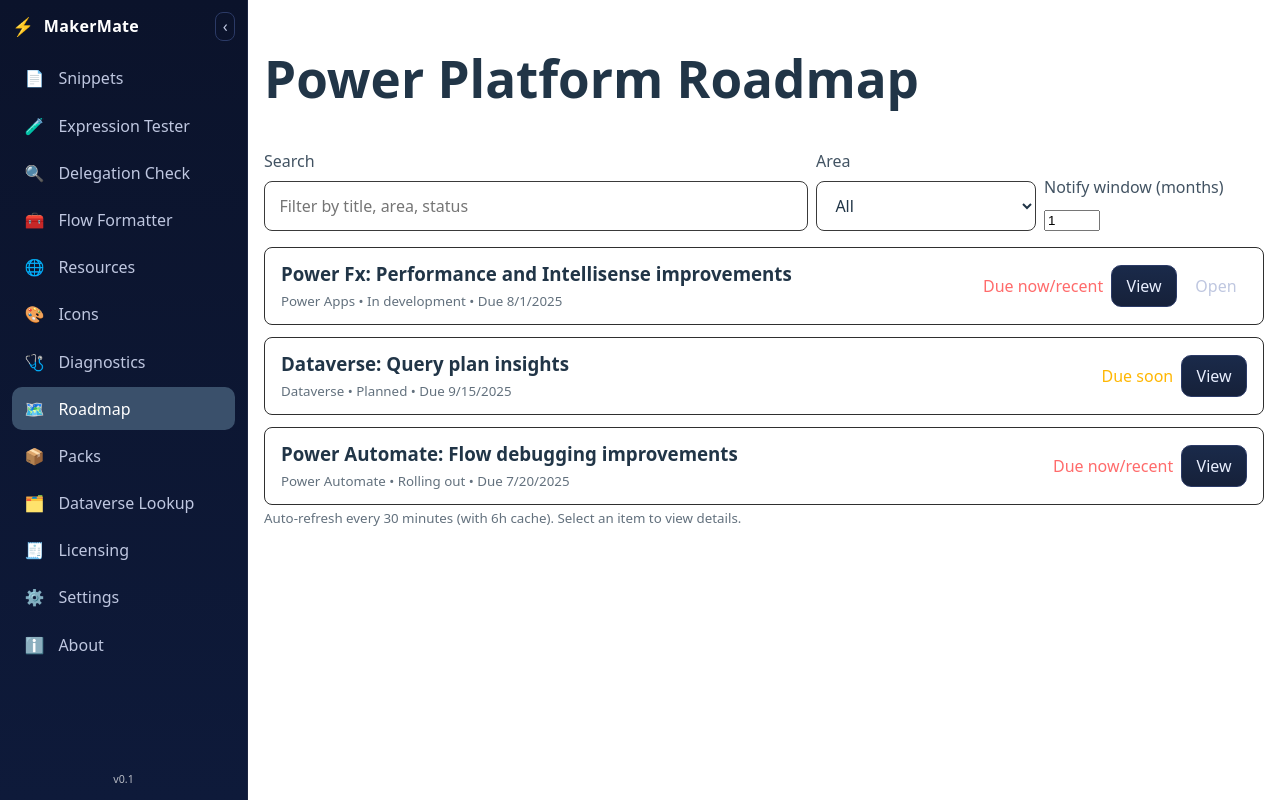
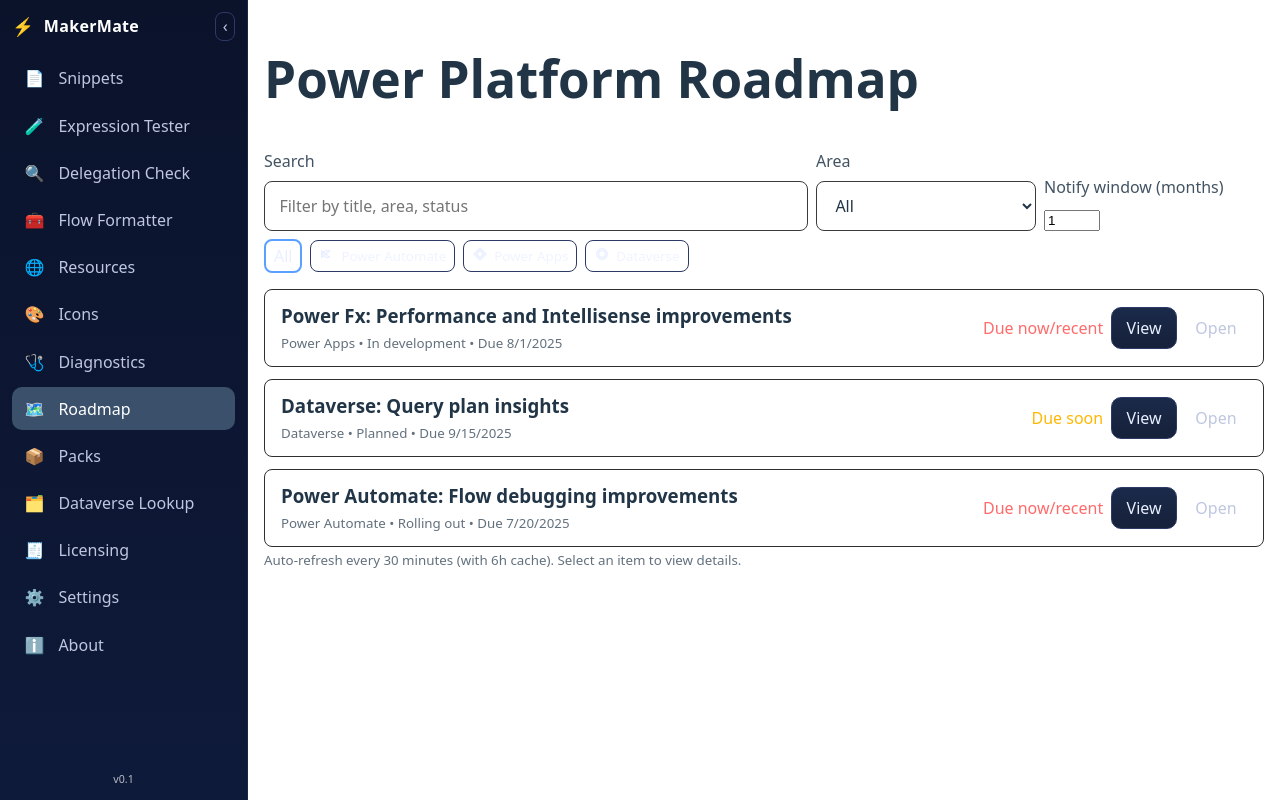
Before and after one commit to eek2020/PowerPlatformCompanion, a React (Vite) app in the folder web/: page /roadmap in a window 1280 px wide. Built offline with nearby package versions, Linux system fonts and the light colour scheme.

Commit message:
roadmap: add component icon filters (Automate/Apps/Dataverse), compute deep links per item; improve modal readability and description support

```diff
--- a/web/src/pages/RoadmapPage.tsx
+++ b/web/src/pages/RoadmapPage.tsx
@@ -7,6 +7,7 @@ export type RoadmapItem = {
   status: 'Planned' | 'Rolling out' | 'Launched' | 'In development'
   due: string // ISO date
   link?: string
+  description?: string
 }
 
 // View model used after filtering/mapping where `due` becomes a Date and we add flags
@@ -62,8 +63,8 @@ export default function RoadmapPage() {
         if (active && !raw) {
           setError('Using embedded examples (failed to load roadmap).')
           applyData([
-            { id: 'rm1', title: 'Power Fx improvements', area: 'Power Apps', status: 'In development', due: new Date().toISOString(), link: 'https://roadmap.microsoft.com' },
-            { id: 'rm2', title: 'Dataverse performance', area: 'Dataverse', status: 'Planned', due: new Date(new Date().setMonth(new Date().getMonth()+1)).toISOString() }
+            { id: 'rm1', title: 'Power Fx improvements', area: 'Power Apps', status: 'In development', due: new Date().toISOString(), link: 'https://roadmap.microsoft.com', description: 'Enhancements to Power Fx functions, performance, and editor experience.' },
+            { id: 'rm2', title: 'Dataverse performance', area: 'Dataverse', status: 'Planned', due: new Date(new Date().setMonth(new Date().getMonth()+1)).toISOString(), description: 'Query optimisations and improved concurrency for high-throughput apps.' }
           ])
         }
       }
@@ -114,6 +115,50 @@ export default function RoadmapPage() {
 
   const areas = useMemo(() => Array.from(new Set((items ?? []).map(i => i.area))), [items])
 
+  // Simple icon svgs
+  const svgAutomate = '<svg width="16" height="16" viewBox="0 0 24 24" fill="none" stroke="#e9efff" stroke-width="2" stroke-linecap="round" stroke-linejoin="round" xmlns="http://www.w3.org/2000/svg"><path d="M4 7l6 5-6 5V7z"/><path d="M10 7h6l-6 5 6 5h-6l-6-5 6-5z" fill="none" /></svg>'
+  const svgApps = '<svg width="16" height="16" viewBox="0 0 24 24" fill="none" stroke="#e9efff" stroke-width="2" stroke-linecap="round" stroke-linejoin="round" xmlns="http://www.w3.org/2000/svg"><polygon points="12 3 21 12 12 21 3 12 12 3" fill="none"/><polygon points="12 6.5 17.5 12 12 17.5 6.5 12 12 6.5" /></svg>'
+  const svgDataverse = '<svg width="16" height="16" viewBox="0 0 24 24" xmlns="http://www.w3.org/2000/svg" fill="none" stroke="#e9efff" stroke-width="2" stroke-linecap="round" stroke-linejoin="round"><path d="M4 12c0-4.418 3.582-8 8-8s8 3.582 8 8-3.582 8-8 8-8-3.582-8-8z"/><path d="M7 12a5 5 0 0010 0 5 5 0 00-10 0z"/></svg>'
+
+  // Compute deep link: prefer provided `link`; otherwise fallback to search
+  const computeLink = (it: { title: string; area: string; link?: string }) => {
+    if (it.link && it.link.trim()) return it.link
+    const q = encodeURIComponent(`${it.title} ${it.area}`)
+    // Fallback search to Microsoft Roadmap filtered by query
+    return `https://roadmap.microsoft.com/?search=${q}`
+  }
+
+  // Lightweight modal for details
+  const RoadmapModal = ({ item, onClose }: { item: RoadmapVM; onClose: () => void }) => {
+    useEffect(() => {
+      const onKey = (e: KeyboardEvent) => { if (e.key === 'Escape') onClose() }
+      window.addEventListener('keydown', onKey)
+      return () => window.removeEventListener('keydown', onKey)
+    }, [onClose])
+    return (
+      <div aria-hidden={false} role="dialog" aria-modal="true" aria-labelledby="rm-modal-title"
+           onClick={(e) => { if (e.currentTarget === e.target) onClose() }}
+           style={{ position: 'fixed', inset: 0, background: 'rgba(0,0,0,0.45)', display: 'grid', placeItems: 'center', zIndex: 999 }}>
+        <div style={{ background: 'var(--mm-surface, #0e1a3a)', color: '#e9efff', lineHeight: 1.5, border: '1px solid #2f2f2f', borderRadius: 10, width: 'min(720px, 92vw)', maxHeight: '85vh', overflowY: 'auto', boxShadow: '0 20px 60px rgba(0,0,0,0.5)' }}>
+          <header style={{ display: 'flex', justifyContent: 'space-between', alignItems: 'center', gap: 8, padding: '0.9rem 1rem', borderBottom: '1px solid #2f2f2f' }}>
+            <h2 id="rm-modal-title" style={{ margin: 0, color: '#fff' }}>{item.title}</h2>
+            <div style={{ display: 'flex', gap: 8 }}>
+              <a className="nav__item" href={computeLink(item)} target="_blank" rel="noreferrer">Open</a>
+              <button onClick={onClose}>Close</button>
+            </div>
+          </header>
+          <div style={{ padding: '0.9rem 1rem' }}>
+            <p style={{ opacity: 0.85, margin: '0 0 6px' }}>Area: <strong>{item.area}</strong></p>
+            <p style={{ opacity: 0.85, margin: '0 0 6px' }}>Status: <strong>{item.status}</strong></p>
+            <p style={{ opacity: 0.85, margin: 0 }}>Due: <strong>{new Date(item.due).toLocaleDateString()}</strong></p>
+            <hr style={{ borderColor: '#2f2f2f', margin: '0.9rem 0' }} />
+            <p style={{ margin: 0, opacity: 0.95 }}>{item.description || 'No additional details provided.'}</p>
+          </div>
+        </div>
+      </div>
+    )
+  }
+
   return (
     <main className="container">
       <h1>Power Platform Roadmap</h1>
@@ -135,6 +180,22 @@ export default function RoadmapPage() {
           <input id="rm-window" type="number" min={0} max={12} value={notifyMonths} onChange={e => setNotifyMonths(Number(e.target.value))} />
         </div>
       </div>
+      {/* Icon filters for common areas */}
+      <div style={{ display: 'flex', gap: '0.5rem', alignItems: 'center', marginTop: '0.5rem', flexWrap: 'wrap' }}>
+        <button aria-pressed={area===''} onClick={() => setArea('')} style={{ display: 'flex', alignItems: 'center', gap: 6, border: area==='' ? '2px solid #5aa0ff' : '1px solid #2b3a66', borderRadius: 8, padding: '4px 8px', background: 'transparent' }}>All</button>
+        <button aria-label="Filter: Power Automate" aria-pressed={area==='Power Automate'} onClick={() => setArea('Power Automate')} style={{ display: 'flex', alignItems: 'center', gap: 6, border: area==='Power Automate' ? '2px solid #5aa0ff' : '1px solid #2b3a66', borderRadius: 8, padding: '4px 8px', background: 'transparent' }}>
+          <span dangerouslySetInnerHTML={{ __html: svgAutomate }} />
+          <small className="help">Power Automate</small>
+        </button>
+        <button aria-label="Filter: Power Apps" aria-pressed={area==='Power Apps'} onClick={() => setArea('Power Apps')} style={{ display: 'flex', alignItems: 'center', gap: 6, border: area==='Power Apps' ? '2px solid #5aa0ff' : '1px solid #2b3a66', borderRadius: 8, padding: '4px 8px', background: 'transparent' }}>
+          <span dangerouslySetInnerHTML={{ __html: svgApps }} />
+          <small className="help">Power Apps</small>
+        </button>
+        <button aria-label="Filter: Dataverse" aria-pressed={area==='Dataverse'} onClick={() => setArea('Dataverse')} style={{ display: 'flex', alignItems: 'center', gap: 6, border: area==='Dataverse' ? '2px solid #5aa0ff' : '1px solid #2b3a66', borderRadius: 8, padding: '4px 8px', background: 'transparent' }}>
+          <span dangerouslySetInnerHTML={{ __html: svgDataverse }} />
+          <small className="help">Dataverse</small>
+        </button>
+      </div>
       <div style={{ marginTop: '1rem', display: 'grid', gap: '0.75rem', gridTemplateColumns: 'minmax(0,1fr)', maxWidth: '100%' }}>
         {filtered.map(i => (
           <article key={i.id} style={{ border: '1px solid #2f2f2f', borderRadius: 8, padding: '0.75rem 1rem', maxWidth: '100%' }}>
@@ -147,28 +208,14 @@ export default function RoadmapPage() {
                 {i.dueThisOrPrev && <span style={{ color: '#ff6b6b' }}>Due now/recent</span>}
                 {i.dueSoon && <span style={{ color: '#ffb703' }}>Due soon</span>}
                 <button onClick={() => setSelected(i as RoadmapVM)}>View</button>
-                {i.link && <a className="nav__item" href={i.link} target="_blank" rel="noreferrer">Open</a>}
+                <a className="nav__item" href={computeLink(i)} target="_blank" rel="noreferrer">Open</a>
               </div>
             </header>
           </article>
         ))}
         {filtered.length === 0 && <p>No roadmap items match your filters.</p>}
       </div>
-      {selected && (
-        <section aria-live="polite" style={{ marginTop: '1rem', border: '1px solid #2f2f2f', borderRadius: 8, padding: '0.75rem 1rem', maxWidth: '100%' }}>
-          <header style={{ display: 'flex', justifyContent: 'space-between', alignItems: 'center', gap: '0.5rem', flexWrap: 'wrap' }}>
-            <h2 style={{ margin: 0 }}>{selected.title}</h2>
-            <div style={{ display: 'flex', gap: 8 }}>
-              {selected.link && <a className="nav__item" href={selected.link} target="_blank" rel="noreferrer">Open</a>}
-              <button onClick={() => setSelected(null)}>Close</button>
-            </div>
-          </header>
-          <p style={{ opacity: 0.85, marginTop: 6 }}>Area: <strong>{selected.area}</strong></p>
-          <p style={{ opacity: 0.85 }}>Status: <strong>{selected.status}</strong></p>
-          <p style={{ opacity: 0.85 }}>Due: <strong>{new Date(selected.due).toLocaleDateString()}</strong></p>
-          {!selected.link && <small className="help">No external link provided.</small>}
-        </section>
-      )}
+      {selected && <RoadmapModal item={selected} onClose={() => setSelected(null)} />}
       <small className="help">Auto-refresh every 30 minutes (with 6h cache). Select an item to view details.</small>
     </main>
   )
```
